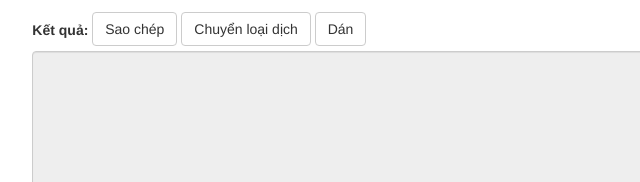
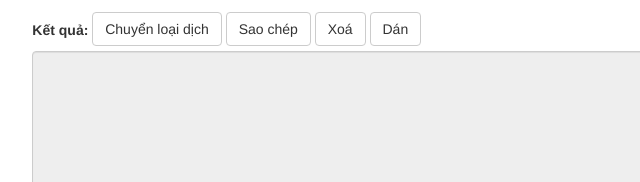
Before and after one commit to quyt0/txt-icon, a plain HTML site: page index.html in a window 1280 px wide. Shown: the part 292-474 px from the top of the page, 196-836 px from the left. Drawn offline with nearby package versions, Linux system fonts and the light colour scheme.

Commit message:
Update index.html

```diff
--- a/index.html
+++ b/index.html
@@ -31,8 +31,9 @@
         </div>
         <div class="form-group">
             <label for="converted-text">Kết quả:</label>
+            <button style="margin-bottom:0.5rem;" id="transTypeBtn" class="btn btn-default">Chuyển loại dịch</button>
             <button style="margin-bottom:0.5rem;" id="copy-result" class="btn btn-default">Sao chép</button>
-            <button style="margin-bottom:0.5rem;" id="transTypeBtn" class="btn btn-default">Chuyển loại dịch</button>
+            <button style="margin-bottom:0.5rem;" id="clear-result" class="btn btn-default">Xoá</button>
             <button style="margin-bottom:0.5rem;" id="pasteBtn" class="btn btn-default">Dán</button>
             <textarea readonly="true" class="form-control" rows="8" id="converted-text" style="font-size: 15pt"></textarea>
         </div>
```
